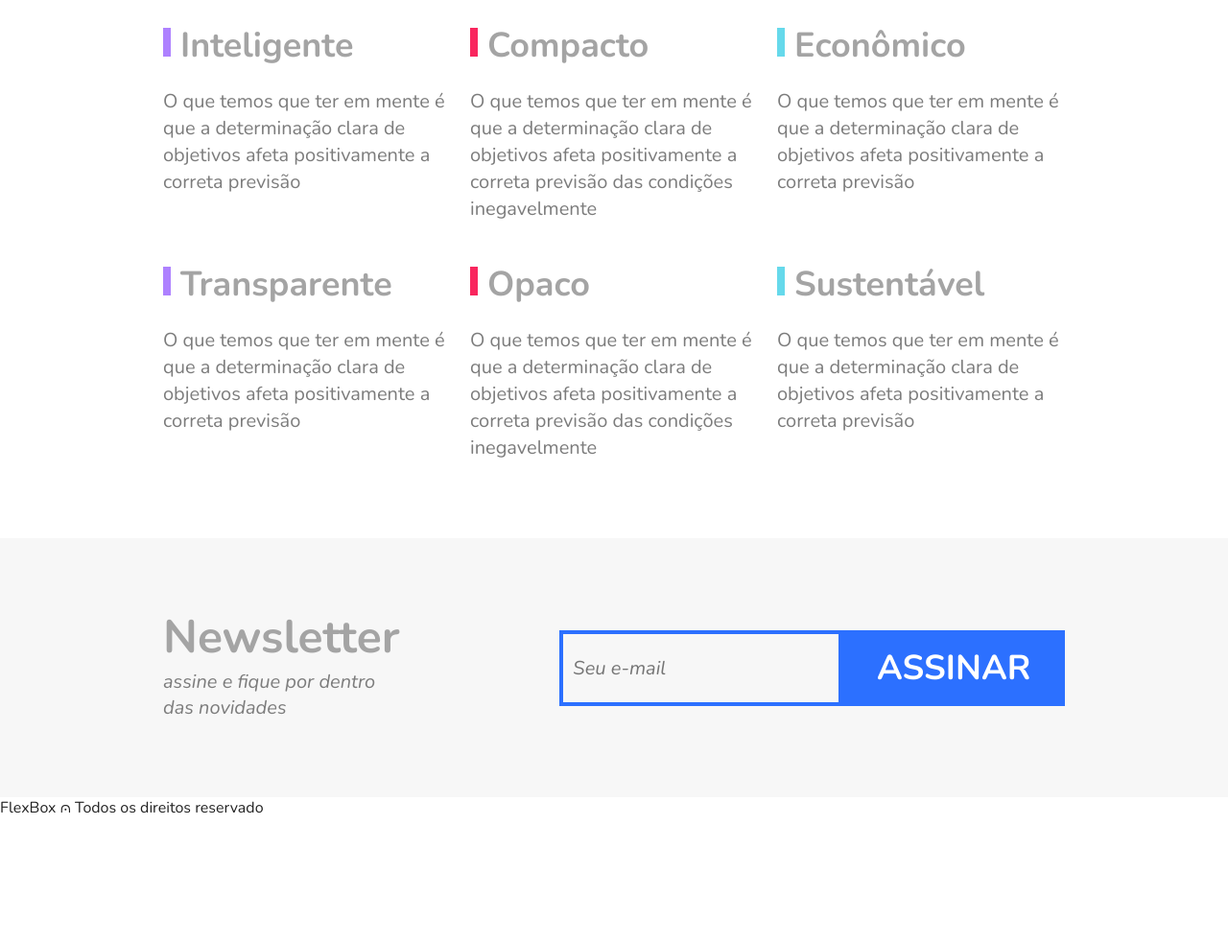
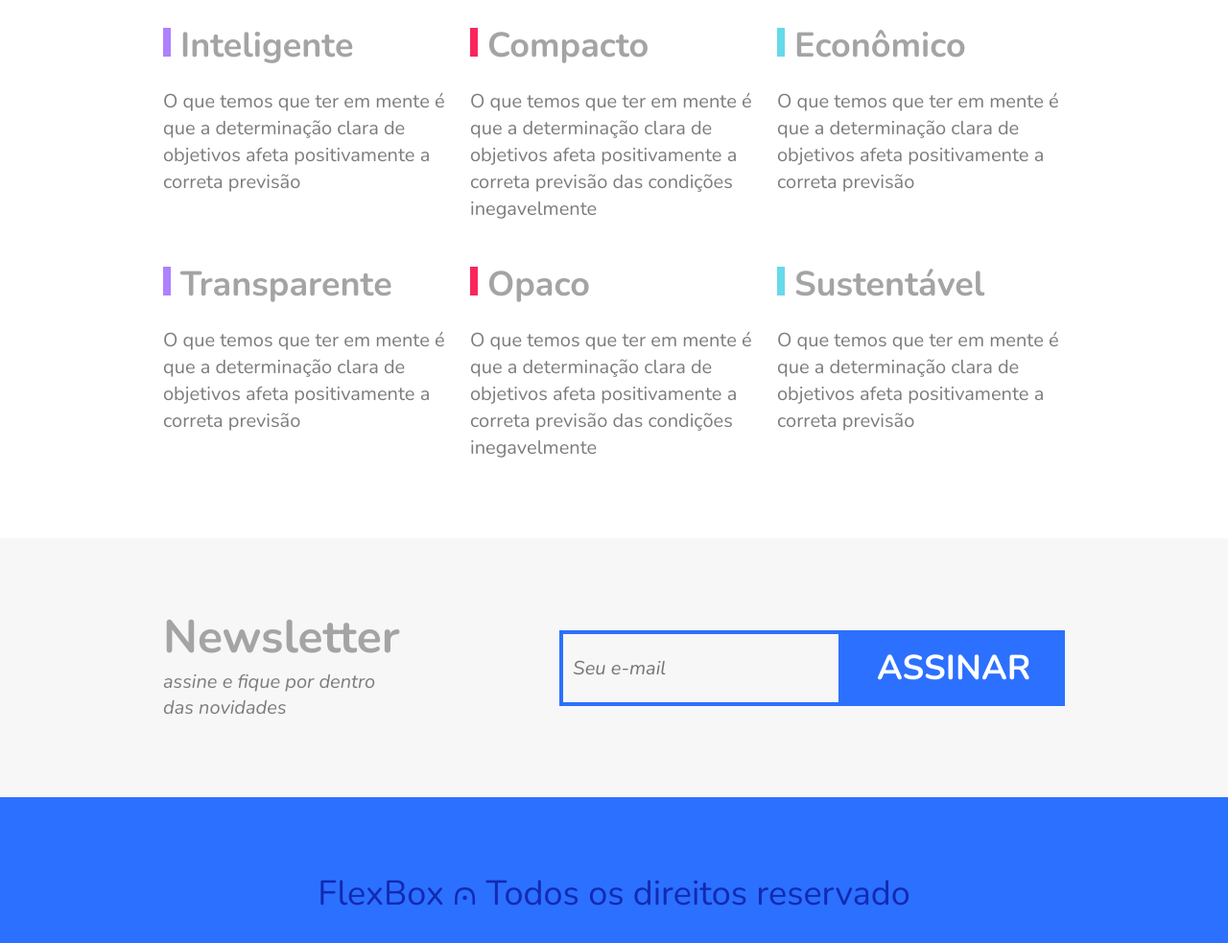
Before and after one commit to elisafa/flexbox-origamid, a plain HTML site: page index.html in a window 1280 px wide. Shown: the part 2525-3508 px from the top of the page at 96% size. Before the commit the page ends 3378 px from the top, so only its background shows below. Drawn offline with nearby package versions, Linux system fonts and the light colour scheme.

Commit message:
terminado o footer e o curso

```diff
--- a/css/style.css
+++ b/css/style.css
@@ -346,5 +346,14 @@ img{
 }
 
 .footer{
-
+  display: flex;
+  height: 200px;
+  background-color: #2c70ff;
+  align-items: center;
 }
+.footer p{
+  flex: 1;
+  text-align: center;
+  font-size: 2.25em;
+  color: #122ab2;
+}
```
